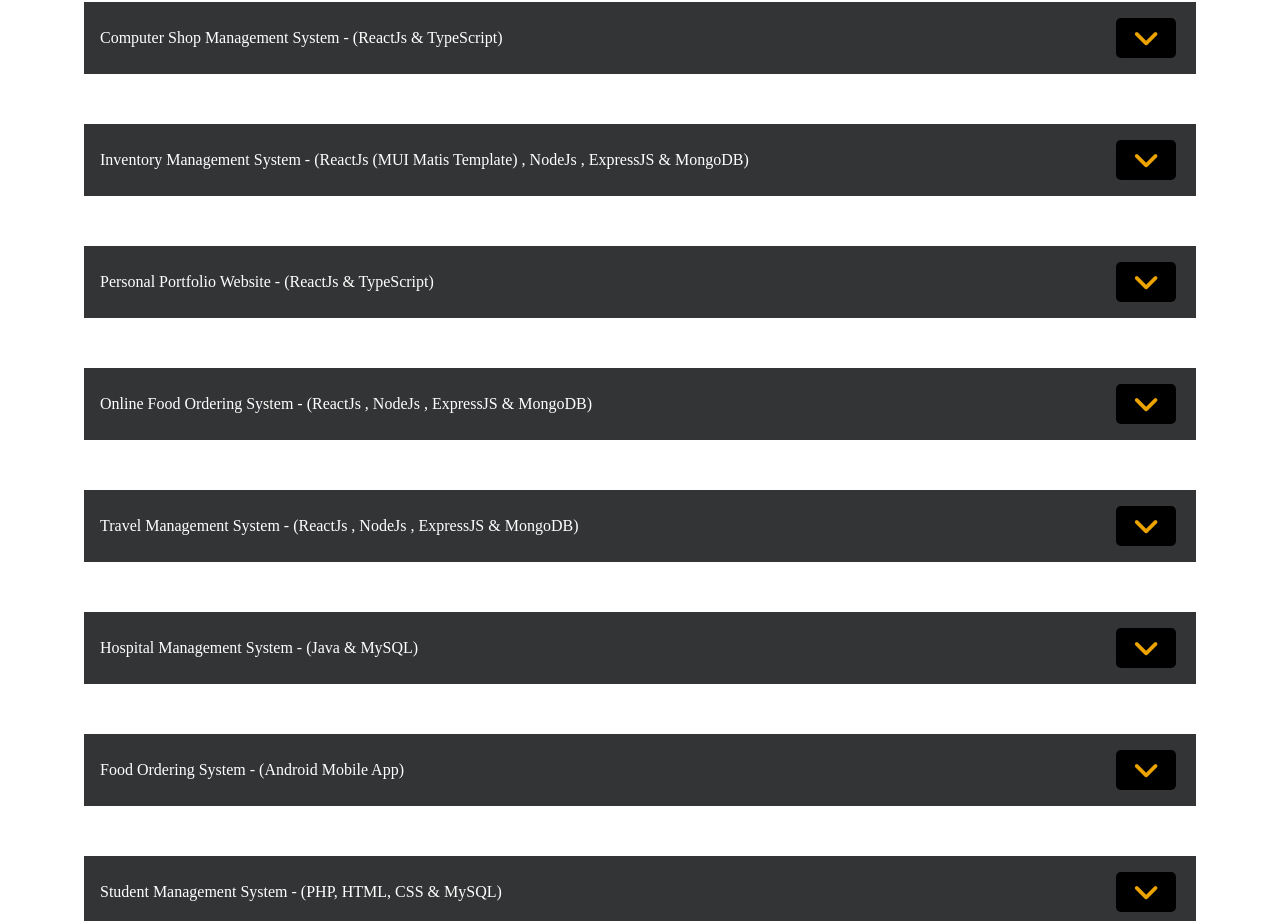
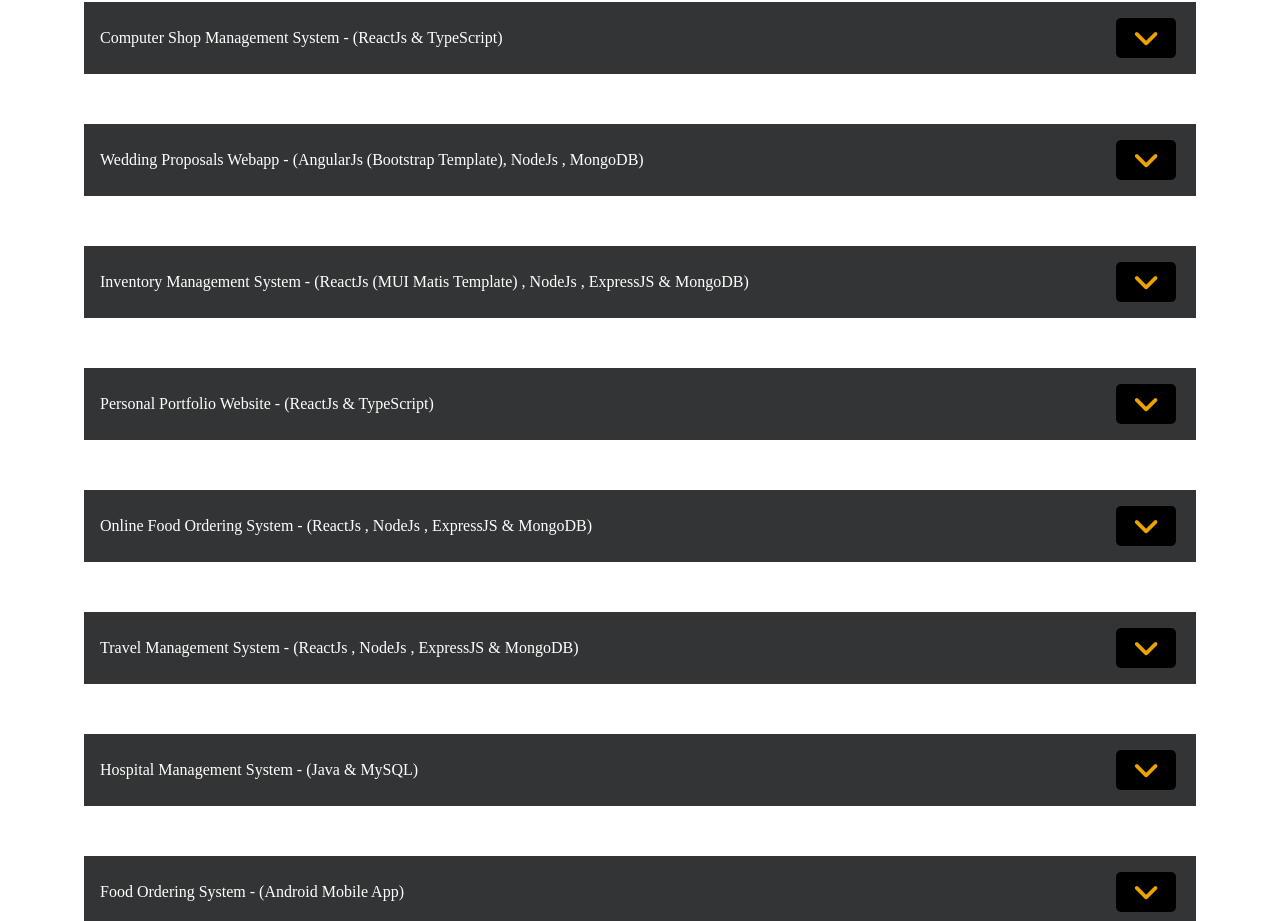
Before and after one commit to Kamindu99/personal-portfolio-web, a React (Create React App) app: page /my-projects in a window 1280 px wide. Shown: the part 840-1761 px from the top of the page. Built offline with nearby package versions, Linux system fonts and the light colour scheme.

Commit message:
update my projects

```diff
--- a/src/pages/MyProjects.tsx
+++ b/src/pages/MyProjects.tsx
@@ -200,6 +200,35 @@ const MyProjects = (props: Props) => {
                 },
             ],
             url: "https://dotcomcomputers.netlify.app/"
+        },
+        {
+            id: "headingFourteen",
+            target: "collapseFourteen",
+            title: "Wedding Proposals Webapp - (AngularJs (Bootstrap Template), NodeJs , MongoDB)",
+            description: "Wedding Proposals Web is an elegant and feature-rich platform developed using AngularJS and Node.js, designed to assist couples and event organizers in planning their dream weddings. Built upon the Bootstrap template, this project encompasses a range of features including groom and bride profiles, wedding decoration services, wedding hall bookings, and professional wedding photography services.",
+            features: [
+                "Groom and Bride Profiles",
+                "Wedding Decoration Services",
+                "Wedding Hall Bookings",
+                "Professional Wedding Photography"
+            ],
+            technologies: [
+                "AngularJs",
+                "NodeJs",
+                "AngularMUI",
+                "Bootstrap",
+                "CSS",
+                "VsCode",
+                "Github",
+                "MongoDB"
+            ],
+            image: [
+                {
+                    image: "https://res.cloudinary.com/dmfljlyu1/image/upload/v1693411116/jayamangalam_cbftzl.jpg",
+                    imagename: "1. Bride Profiles Page"
+                }
+            ],
+            url: "https://jayamangalam.netlify.app/"
         },
         {
             id: "headingThirteen",
```
